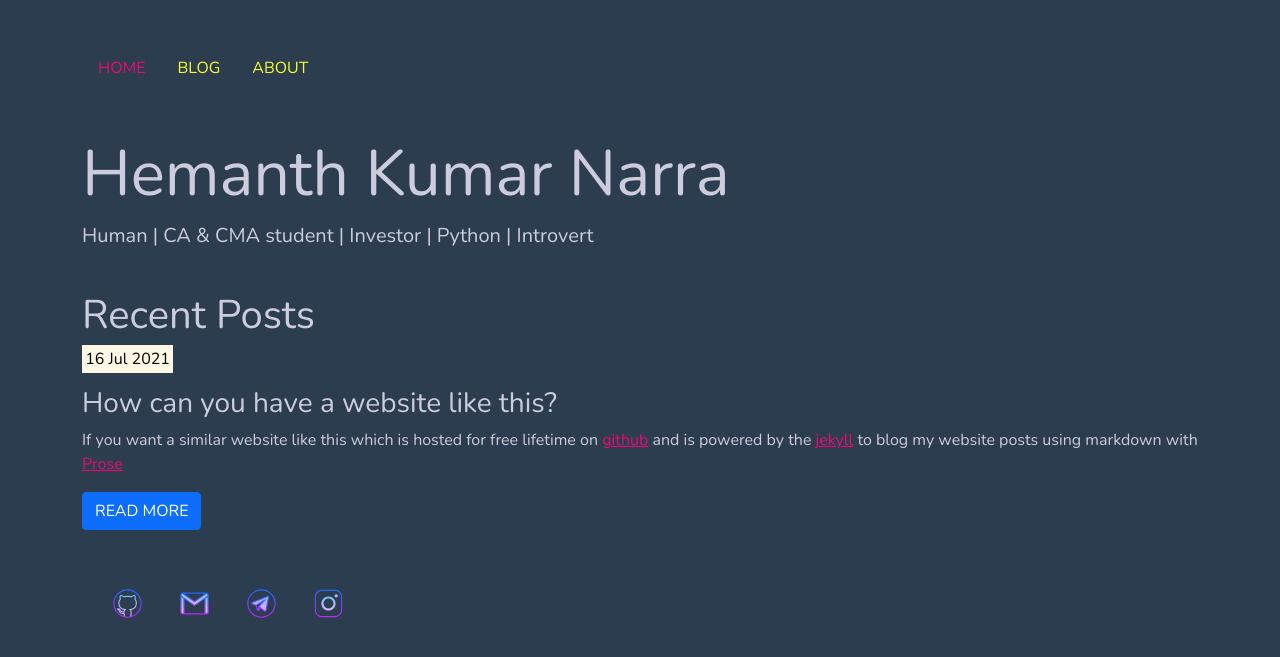
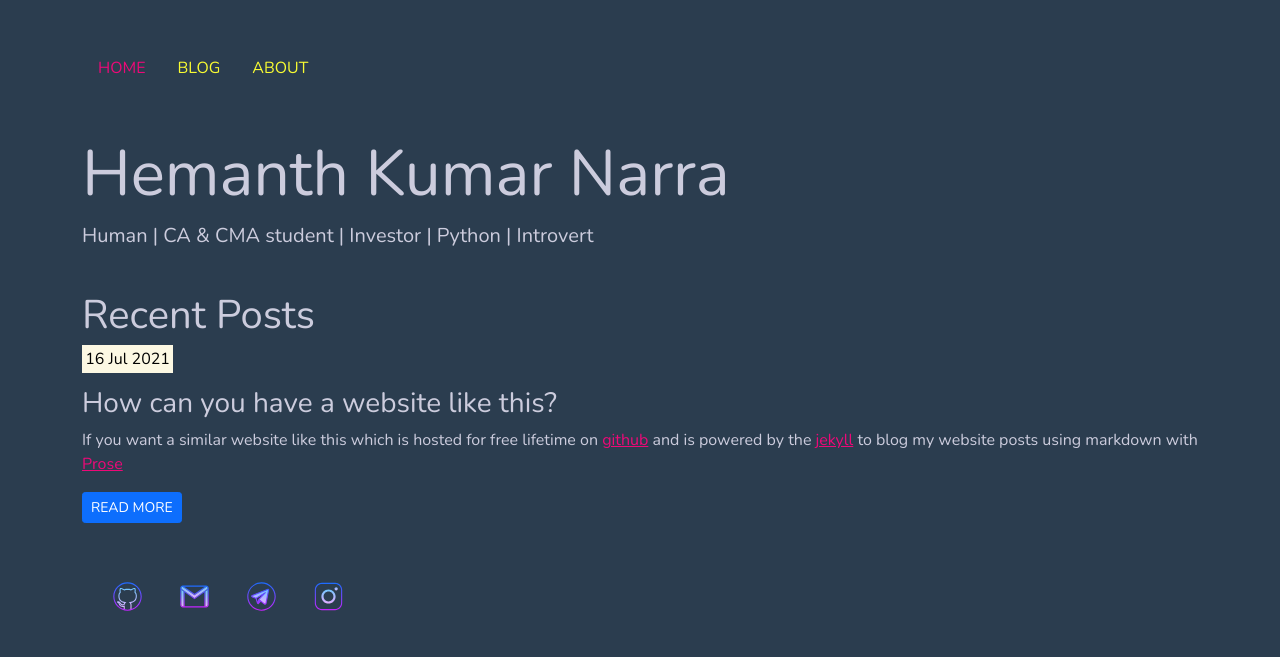
Before and after one commit to hemanthnarra/hemanthnarra.github.io, a Jekyll site: the page built from index.html, in a window 1280 px wide. Shown: the top 657 px of the page. Built offline with Jekyll 4.4.1, drawn with Linux system fonts in a browser that asks for light colours.

Commit message:
Update index.html

```diff
--- a/index.html
+++ b/index.html
@@ -14,7 +14,7 @@
             <p><mark>{{ post.date | date_to_string }}</mark></p>
             <p class="h3">{{ post.title }}</p>
             <p class="h6">{{ post.excerpt }}</p>
-            <a class="btn btn-primary" href="{{ post.url }}" role="button">READ MORE</a>
+            <a class="btn btn-primary btn-sm" href="{{ post.url }}" role="button">READ MORE</a>
         </li>
         {% endfor %}
     </ul>
```
